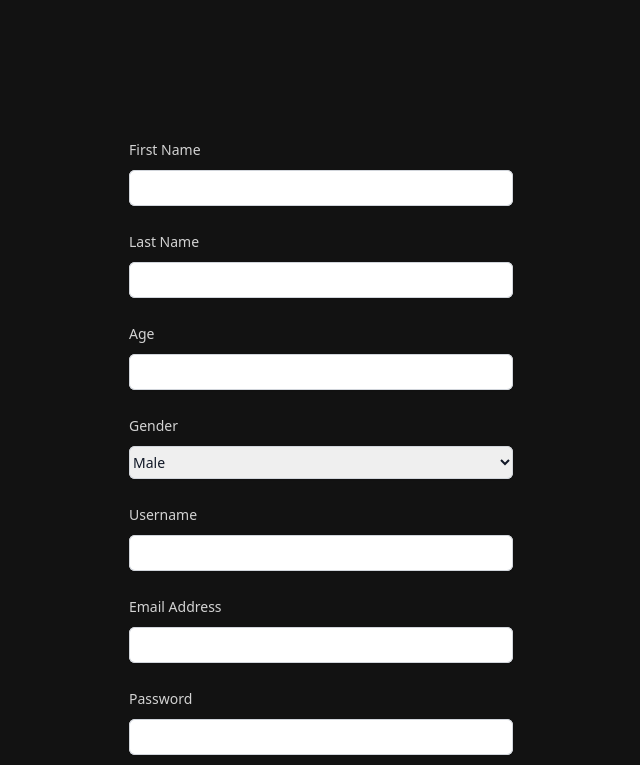
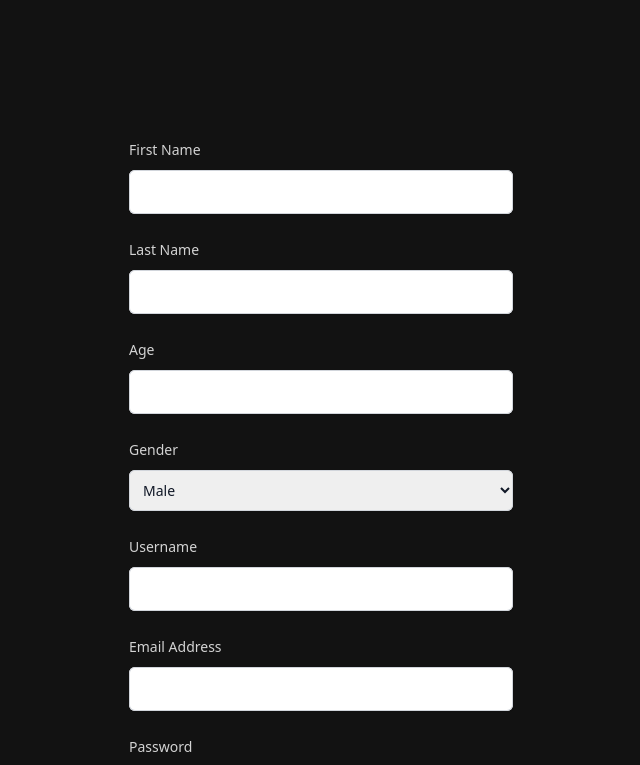
Before and after one commit to KNVSDIWAKAR/Temp1497, a React (Create React App) app in the folder frontend/: page /signup in a window 1280 px wide. Shown: the top 765 px of the page, without its empty margins (319-959 px from the left). Built offline with nearby package versions, Linux system fonts and the light colour scheme.

Commit message:
updated login and signup css

```diff
--- a/frontend/src/components/authentication/Login.js
+++ b/frontend/src/components/authentication/Login.js
@@ -50,6 +50,7 @@ const Login = ({ handleAuthentication }) => {
             </label>
             <div className="mt-2">
               <input
+                style={{ padding: "10px" }}
                 value={username}
                 onChange={(event) => setUserName(event.target.value)}
                 id="uname"
@@ -80,6 +81,7 @@ const Login = ({ handleAuthentication }) => {
             </div>
             <div className="mt-2">
               <input
+                style={{ padding: "10px" }}
                 value={password}
                 onChange={(event) => setPass(event.target.value)}
                 id="password"
--- a/frontend/src/components/authentication/Signup.js
+++ b/frontend/src/components/authentication/Signup.js
@@ -57,6 +57,7 @@ const Signup = ({ handleAuthentication }) => {
             </label>
             <div className="mt-2">
               <input
+                style={{ padding: "10px" }}
                 value={firstName}
                 onChange={(event) => setfirstName(event.target.value)}
                 id="fname"
@@ -77,6 +78,7 @@ const Signup = ({ handleAuthentication }) => {
             </label>
             <div className="mt-2">
               <input
+                style={{ padding: "10px" }}
                 value={lastName}
                 onChange={(event) => setlastName(event.target.value)}
                 id="lname"
@@ -97,6 +99,7 @@ const Signup = ({ handleAuthentication }) => {
             </label>
             <div className="mt-2">
               <input
+                style={{ padding: "10px" }}
                 value={age}
                 onChange={(event) => setAge(event.target.value)}
                 id="age"
@@ -117,6 +120,7 @@ const Signup = ({ handleAuthentication }) => {
             </label>
             <div className="mt-2">
               <select
+                style={{ padding: "10px" }}
                 value={gender}
                 onChange={(event) => setGender(event.target.value)}
                 id="gender"
@@ -139,6 +143,7 @@ const Signup = ({ handleAuthentication }) => {
             </label>
             <div className="mt-2">
               <input
+                style={{ padding: "10px" }}
                 value={username}
                 onChange={(event) => setUserName(event.target.value)}
                 id="uname"
@@ -159,6 +164,7 @@ const Signup = ({ handleAuthentication }) => {
             </label>
             <div className="mt-2">
               <input
+                style={{ padding: "10px" }}
                 value={email}
                 onChange={(event) => setEmail(event.target.value)}
                 id="email"
@@ -179,6 +185,7 @@ const Signup = ({ handleAuthentication }) => {
             </label>
             <div className="mt-2">
               <input
+                style={{ padding: "10px" }}
                 value={password}
                 onChange={(event) => setPassword(event.target.value)}
                 id="password"
@@ -199,6 +206,7 @@ const Signup = ({ handleAuthentication }) => {
             </label>
             <div className="mt-2">
               <input
+                style={{ padding: "10px" }}
                 value={phone}
                 onChange={(event) => setPhone(event.target.value)}
                 id="mobile"
```
